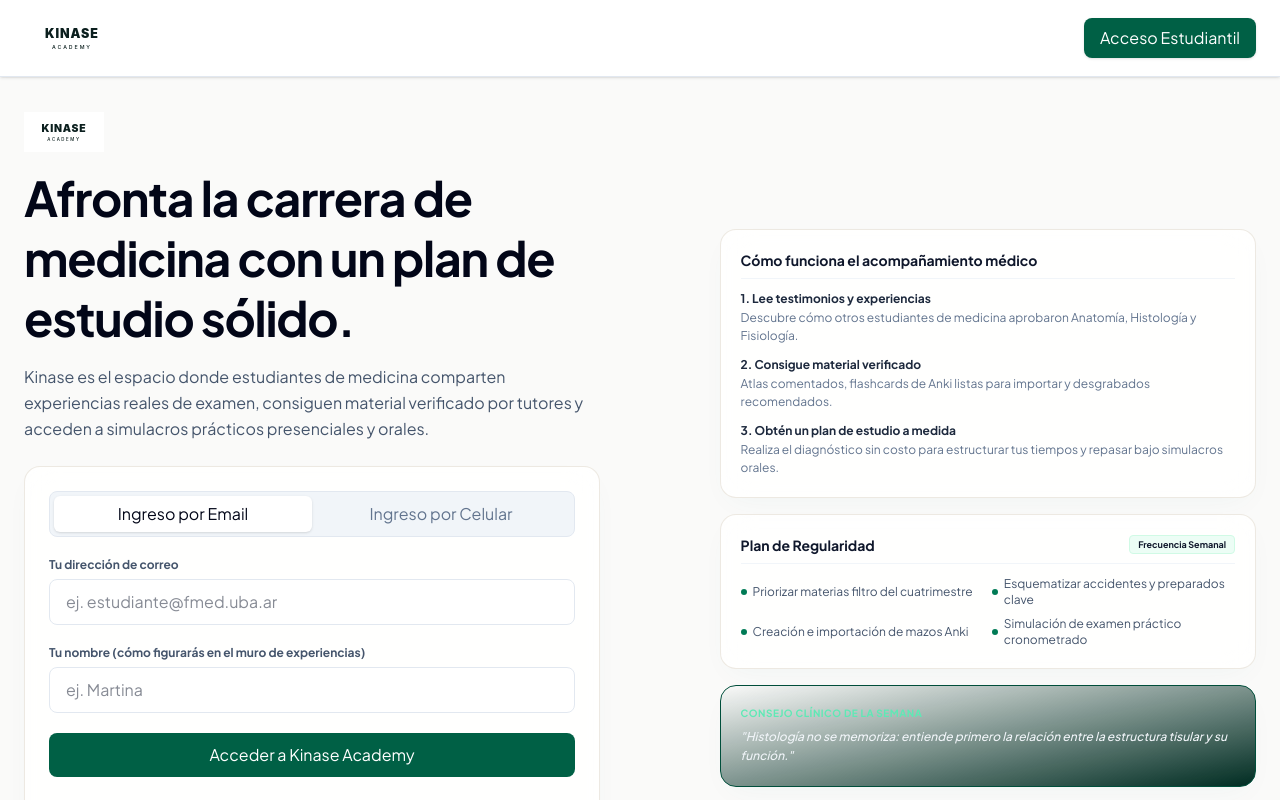
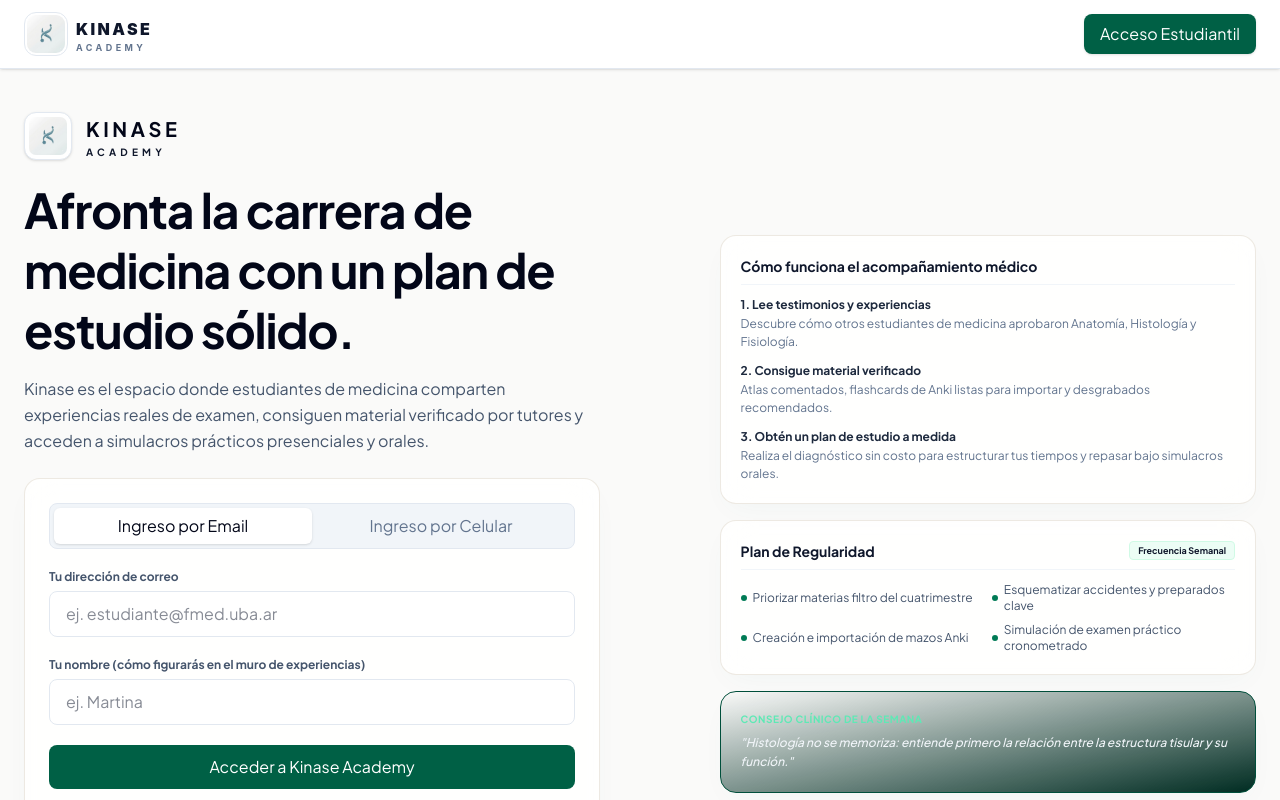
Before and after one commit to ScrollLab-Code/Kinesi.web, a React (Vite) app: page / in a window 1280 px wide. Shown: the top 800 px of the page. Built offline with nearby package versions, Linux system fonts and the light colour scheme; no server answers.

Commit message:
feat: extract and render deconstructed dynamic logo on navbar and hero landing section

```diff
--- a/src/components/Navbar.tsx
+++ b/src/components/Navbar.tsx
@@ -1,4 +1,4 @@
-import logo from "../assets/logo.svg"
+import logoIcon from "../assets/logo_icon.jpg"
 
 type NavbarProps = {
   onLogout?: () => void
@@ -14,15 +14,25 @@
   return (
     <>
       {/* Top bar - Medical Logo and session actions */}
-      <header className="fixed top-0 w-full bg-white/95 backdrop-blur-md border-b border-slate-200 z-40 py-3.5 px-6 shadow-sm transition-colors duration-300">
+      <header className="fixed top-0 w-full bg-white/95 backdrop-blur-md border-b border-slate-200 z-40 py-3 px-6 shadow-sm transition-colors duration-300">
         <div className="flex items-center justify-between max-w-7xl mx-auto">
-          <div className="flex items-center gap-2">
-            {/* Enlarged logo 'agrandar host' */}
-            <img
-              src={logo}
-              alt="KINASE ACADEMY Logo"
-              className="h-10 md:h-12 w-auto transition-all duration-300"
-            />
+          <div className="flex items-center gap-2.5">
+            {/* Horizontal deconstructed logo */}
+            <div className="flex items-center gap-2">
+              <img
+                src={logoIcon}
+                alt="KINASE Logo Mark"
+                className="h-9 w-9 md:h-11 md:w-11 object-contain rounded-xl border border-slate-200 bg-white p-0.5"
+              />
+              <div className="flex flex-col justify-center leading-none">
+                <span className="text-sm md:text-base font-black uppercase tracking-[0.15em] text-slate-900 font-sans">
+                  Kinase
+                </span>
+                <span className="text-[8px] md:text-[9px] font-bold uppercase tracking-[0.38em] text-slate-500 font-sans mt-0.5">
+                  Academy
+                </span>
+              </div>
+            </div>
             {isPremium && (
               <span className="hidden sm:inline-block rounded-full bg-amber-500/20 border border-amber-500/30 px-2.5 py-0.5 text-[10px] font-black uppercase tracking-wider text-amber-600 animate-pulse">
                 Miembro Premium VIP
--- a/src/sections/Hero.tsx
+++ b/src/sections/Hero.tsx
@@ -1,7 +1,7 @@
 import { useEffect, useState } from "react"
 import type { FormEvent } from "react"
 import { supabase } from "../lib/supabase"
-import logo from "../assets/logo.svg"
+import logoIcon from "../assets/logo_icon.jpg"
 
 
 const studyTips = [
@@ -138,7 +138,21 @@
       <div className="mx-auto max-w-7xl px-6 w-full grid gap-10 lg:grid-cols-[1.1fr_0.9fr] lg:items-center">
         <div className="max-w-xl">
           <div className="mb-6">
-            <img src={logo} alt="KINASE ACADEMY Logo" className="h-10 w-auto mb-4" />
+            <div className="flex items-center gap-3.5 mb-5">
+              <img
+                src={logoIcon}
+                alt="KINASE Logo Mark"
+                className="h-12 w-12 object-contain rounded-xl border border-slate-200 bg-white p-1 shadow-sm"
+              />
+              <div className="flex flex-col justify-center leading-none">
+                <span className="text-xl font-black uppercase tracking-[0.18em] text-slate-950">
+                  Kinase
+                </span>
+                <span className="text-[10px] font-bold uppercase tracking-[0.42em] text-slate-550 mt-1">
+                  Academy
+                </span>
+              </div>
+            </div>
             <h1 className="mt-2 text-4xl font-black leading-tight text-slate-950 md:text-5xl tracking-tight">
               Afronta la carrera de medicina con un plan de estudio sólido.
             </h1>
```
Also changed, not shown: src/assets/logo_full.jpg (added), src/assets/logo_icon.jpg (added).
